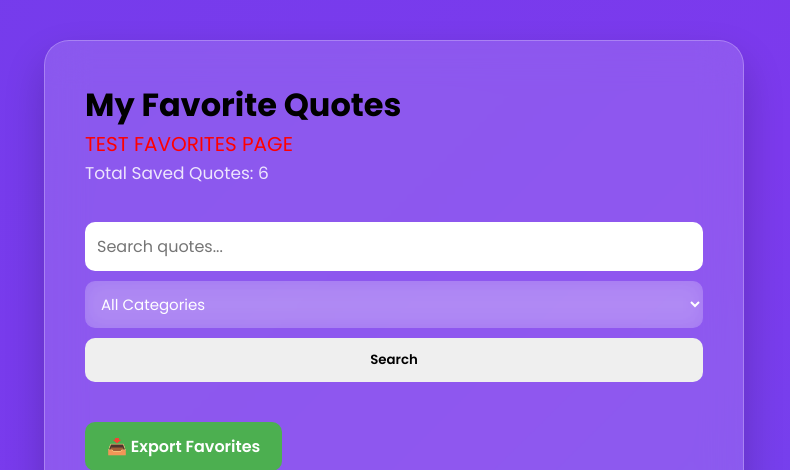
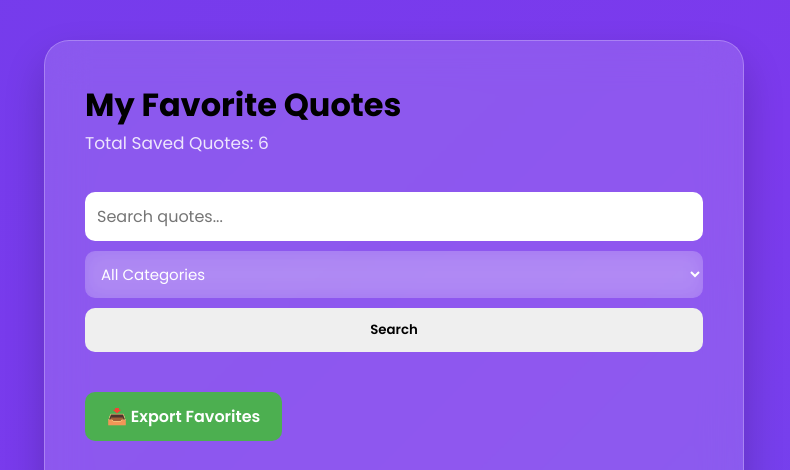
Before and after one commit to urwahkhalid00/AI-Quote-Generator, a Flask app: page /favorites in a window 1280 px wide. Shown: the top 470 px of the page, without its empty margins (246-1036 px from the left). Run offline with Flask 3, Linux system fonts and the light colour scheme; data comes from the database, SQL or seed files in the repository.

Commit message:
update commit

```diff
--- a/templates/favorites.html
+++ b/templates/favorites.html
@@ -27,9 +27,9 @@
         <div class="card">
 
             <h1>My Favorite Quotes</h1>
-            <p style="color:red; font-size:20px;">
+            <!-- <p style="color:red; font-size:20px;">
                TEST FAVORITES PAGE
-            </p>
+            </p> -->
 
             <p class="subtitle">
 
```
